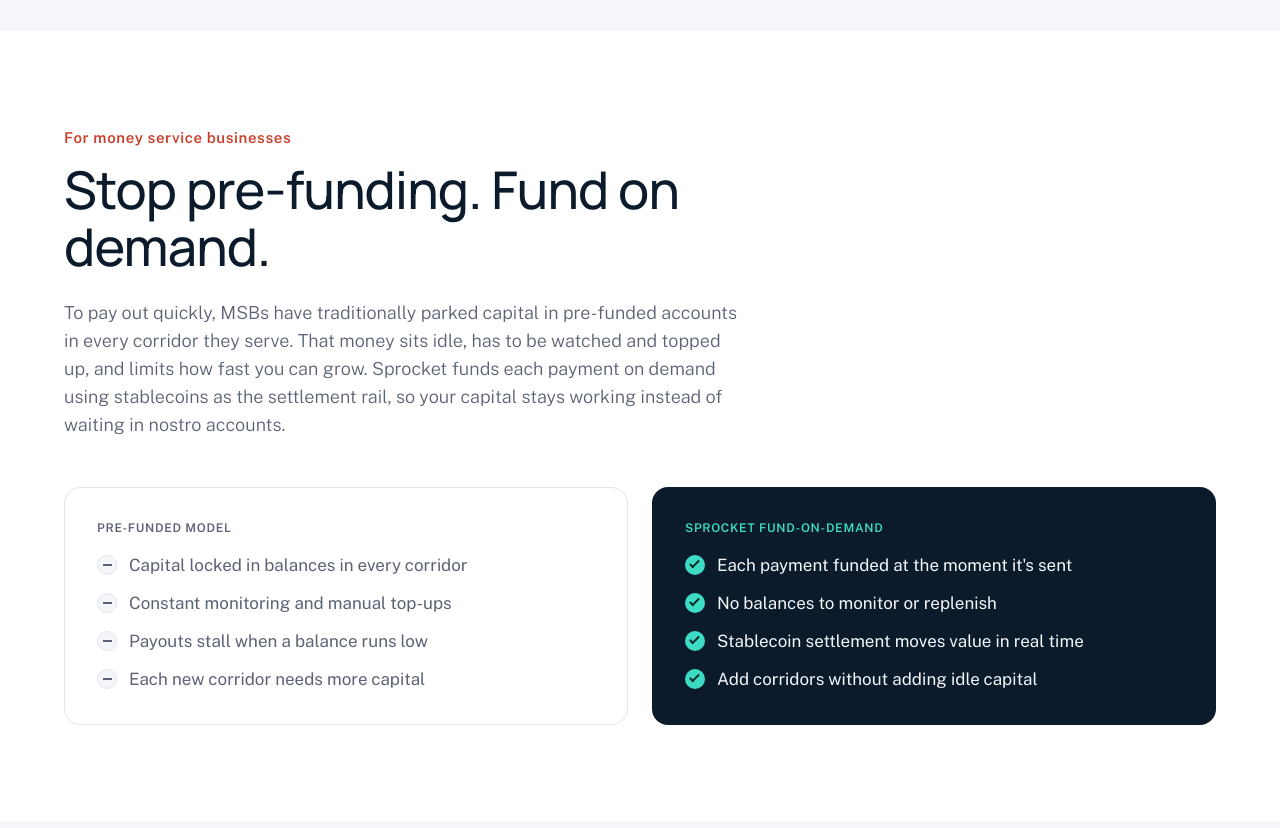
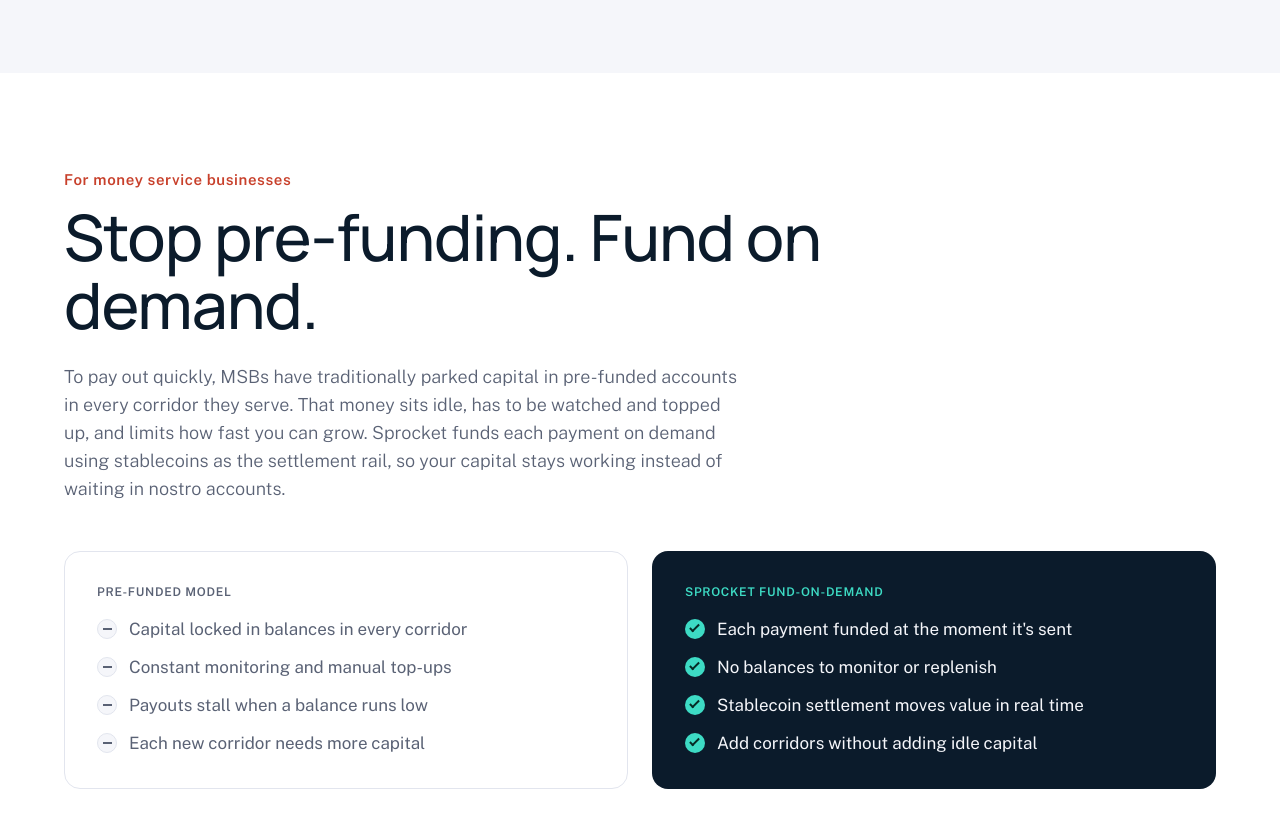
Before and after one commit to jesselund/sprocket, a plain HTML site: page site/index.html in a window 1280 px wide. Shown: the part 1900-2728 px from the top of the page. Drawn offline with nearby package versions, Linux system fonts and the light colour scheme; files that its build step writes are made by us from their sources.

Commit message:
Larger section headings; retitle integration section
- Section headings (h2) now scale up to 64px; section intro width
  widened so long headings wrap to two lines
- Integration heading is now "Go live in days, not months."

Co-Authored-By: Claude Opus 5.5 <noreply@anthropic.com>
Claude-Session: https://claude.ai/code/session_01RPJtnv18kQLimBk1tg9VSK

```diff
--- a/site/index.html
+++ b/site/index.html
@@ -176,7 +176,7 @@
   <div class="wrap split">
     <div>
       <p class="eyebrow">Integration</p>
-      <h2>Live in days, not months.</h2>
+      <h2>Go live in days, not months.</h2>
       <p class="body-l">Sprocket is built to plug into the systems you already run, so you can start moving money in real time without a long implementation project.</p>
       <ul class="points">
         <li><h3>API-first</h3><p>Every capability, from onboarding to payments, FX and reporting, is available through a clean, documented API with webhooks for every status change.</p></li>
--- a/site/styles.css
+++ b/site/styles.css
@@ -16,7 +16,7 @@ img { max-width: 100%; display: block; }
 a { color: var(--indigo-text); }
 h1, h2, h3 { font-family: var(--font-display); color: inherit; margin: 0; }
 h1 { font-size: clamp(40px, 6vw, 64px); line-height: 1.06; font-weight: 500; letter-spacing: -0.02em; }
-h2 { font-size: clamp(34px, 4.6vw, 52px); line-height: 1.1; font-weight: 500; letter-spacing: -0.015em; }
+h2 { font-size: clamp(38px, 5.4vw, 64px); line-height: 1.06; font-weight: 500; letter-spacing: -0.015em; }
 h3 { font-size: 20px; line-height: 28px; font-weight: 700; }
 p { margin: 0; }
 .mono { font-family: var(--font-mono); }
@@ -31,9 +31,9 @@ p { margin: 0; }
 .center { text-align: center; }
 .section { padding: var(--space-24) 0; }
 .section.alt { background: var(--surface-subtle); }
-.section-head { max-width: 680px; margin-bottom: var(--space-12); }
+.section-head { max-width: 880px; margin-bottom: var(--space-12); }
 .section-head h2 { margin-top: var(--space-3); }
-.section-head .body-l { margin-top: var(--space-6); }
+.section-head .body-l { margin-top: var(--space-6); max-width: 680px; }
 
 .eyebrow { font-size: 15px; line-height: 22px; font-weight: 600; letter-spacing: 0.04em; color: var(--coral-text); margin-bottom: var(--space-3); }
 .eyebrow-inverse { color: var(--coral); }
```
